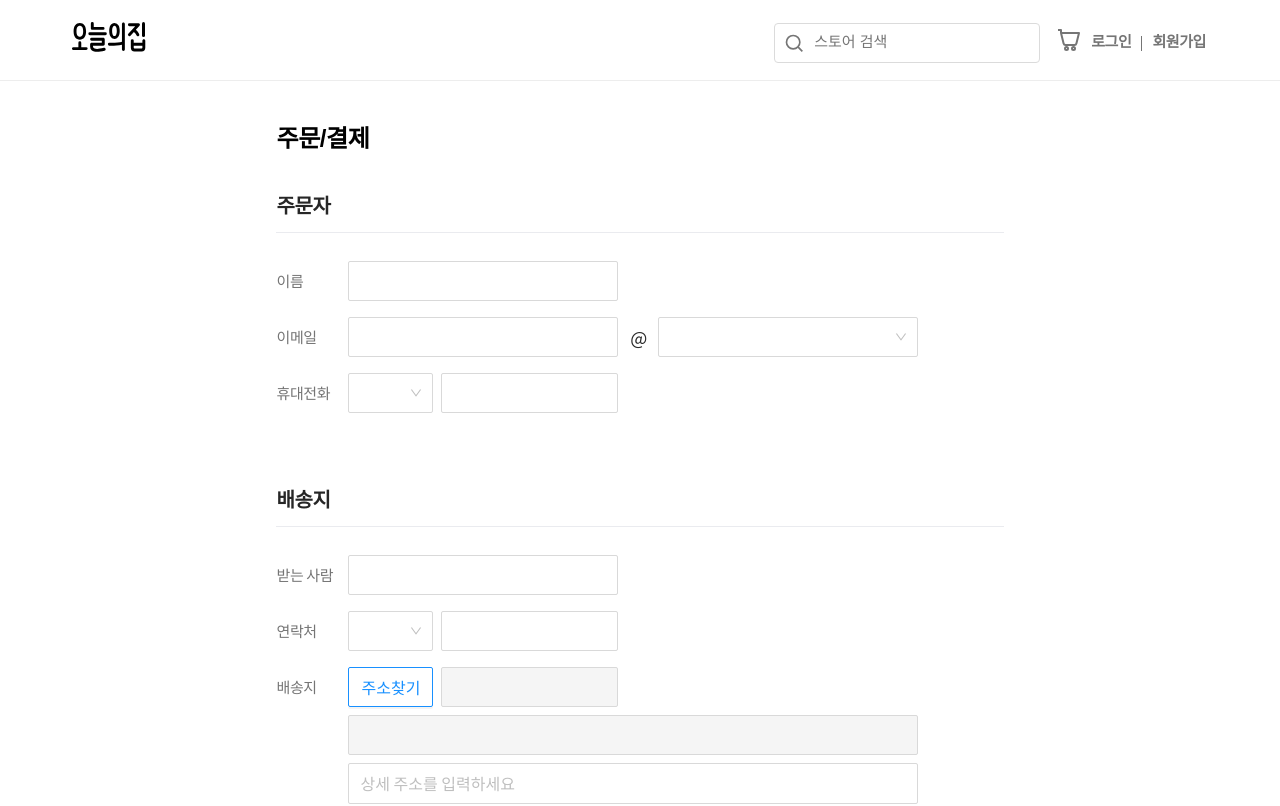
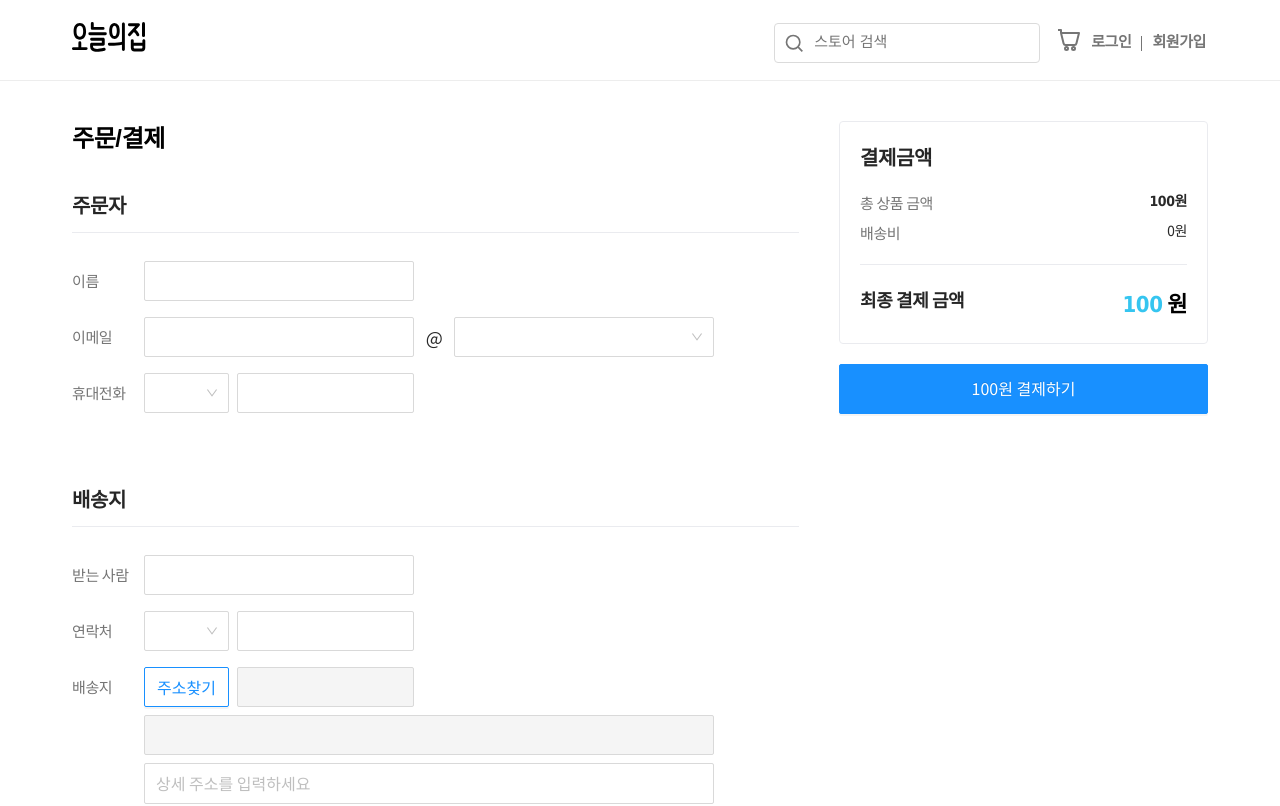
Before and after one commit to pinkdumbbel/ohoufront-docker, a React (Create React App) app: page /order in a window 1280 px wide. Shown: the top 806 px of the page. Built offline with nearby package versions, Linux system fonts and the light colour scheme.

Commit message:
주문페이지 퍼블리싱 완료

```diff
--- a/src/components/header/Header.tsx
+++ b/src/components/header/Header.tsx
@@ -6,13 +6,14 @@ import Input from '@/components/input/Input';
 import './style.css';
 import { Link } from 'react-router-dom';
 import HeaderNavigation from '../headerNavigation/HeaderNavigation';
+import { Affix } from 'antd';
 
 interface HeaderProps {
   onMounted: () => void;
 }
 
 const Header: React.FC<HeaderProps> = ({ onMounted }) => {
-  const [style, setStyle] = useState<React.CSSProperties>({ position: 'relative' });
+  /* const [style, setStyle] = useState<React.CSSProperties>({ position: 'relative' });
 
   const handleScroll = () => {
     if (window.scrollY > 0) {
@@ -33,11 +34,12 @@ const Header: React.FC<HeaderProps> = ({ onMounted }) => {
     return () => {
       window.removeEventListener('scroll', handleScroll);
     };
-  }, [window.scrollY]);
+  }, [window.scrollY]); */
 
   return (
     <header>
-      <div className="header-navigation" style={style}>
+      <Affix offsetTop={0}>
+        <div className="header-navigation" /* style={style} */>
           <div className="header-navigation-content">
             <div className="header-navigation-left">
               <Link to="/main">
@@ -67,6 +69,7 @@ const Header: React.FC<HeaderProps> = ({ onMounted }) => {
             </div>
           </div>
         </div>
+      </Affix>
     </header>
   );
 };
--- /dev/null
+++ b/src/components/order/OrderPaymentSticky.tsx
@@ -0,0 +1,42 @@
+import React from 'react';
+import { Button } from 'antd';
+
+const OrderPaymentSticky: React.FC = () => {
+  return (
+    <section className="order-payment-sticky-main">
+      <div className="sticky-container">
+        <div className="sticky-child">
+          <div className="order-payment-sticky-content-wrap">
+            <div className="order-payment-sticky-content">
+              <div className="order-payment-sticky-content-inner">
+                <div className="order-payment-sticky-content-header">결제금액</div>
+                <div className="order-payment-sticky-content-item">
+                  <div className="order-payment-sticky-content-item-title">총 상품 금액</div>
+                  <div className="order-payment-sticky-content-item-price product-total-price">100원</div>
+                </div>
+                <div className="order-payment-sticky-content-item">
+                  <div className="order-payment-sticky-content-item-title">배송비</div>
+                  <div className="order-payment-sticky-content-item-price ">0원</div>
+                </div>
+
+                <div className="order-payment-sticky-content-footer">
+                  <div className="order-payment-total-title">최종 결제 금액</div>
+                  <div className="order-payment-total-price">
+                    <span className="number">100</span>
+                    &nbsp;원
+                  </div>
+                </div>
+              </div>
+            </div>
+
+            <Button type="primary" size="large" className="order-total-payment-btn">
+              100원 결제하기
+            </Button>
+          </div>
+        </div>
+      </div>
+    </section>
+  );
+};
+
+export default OrderPaymentSticky;
--- a/src/components/order/style.css
+++ b/src/components/order/style.css
@@ -265,3 +265,98 @@
   padding: 20px 0px;
   box-sizing: border-box;
 }
+
+/* 총결제(postion: sticky) */
+.order-payment-sticky-main {
+  flex: 1 0 0px;
+  max-width: 36%;
+  padding-left: 40px;
+  box-sizing: border-box;
+  position: relative;
+}
+
+.sticky-container {
+  position: sticky;
+  top: 81px;
+}
+
+.sticky-child {
+  position: relative;
+}
+
+.order-payment-sticky-content-wrap {
+  padding-top: 40px;
+}
+
+.order-payment-sticky-content {
+  border-radius: 4px;
+  border: 1px solid #eaebef;
+  box-shadow: 0 2px 3px rgb((234, 235, 239)/40%);
+}
+
+.order-payment-sticky-content-inner {
+  padding: 20px;
+  box-sizing: border-box;
+}
+
+.order-payment-sticky-content-header {
+  font-size: 20px;
+  line-height: 30px;
+  margin-bottom: 20px;
+  font-weight: 700;
+}
+
+.order-payment-sticky-content-item {
+  display: flex;
+  align-content: center;
+  margin-bottom: 8px;
+}
+
+.order-payment-sticky-content-item-title {
+  width: 100px;
+  font-size: 15px;
+  line-height: 22px;
+  color: #757575;
+}
+
+.product-total-price {
+  font-weight: 700;
+}
+.order-payment-sticky-content-item-price {
+  flex: 1 0 0px;
+  text-align: right;
+  color: #292929;
+  line-height: 18px;
+  font-family: Tahoma, sans;
+}
+
+.order-payment-sticky-content-footer {
+  display: flex;
+  margin-top: 20px;
+  border-top: 1px solid #eaebef;
+  padding-top: 20px;
+}
+
+.order-payment-total-title {
+  font-size: 18px;
+  font-weight: 700;
+  flex: 1 0 0px;
+}
+
+.order-payment-total-price {
+  font-size: 22px;
+  text-align: right;
+  font-weight: 700;
+  color: #000;
+}
+
+.number {
+  color: #35c5f0;
+  font-family: Tahoma, sans;
+}
+
+.order-total-payment-btn {
+  width: 100%;
+  height: 50px;
+  margin-top: 20px;
+}
--- a/src/pages/market/order/container/OrderPage.tsx
+++ b/src/pages/market/order/container/OrderPage.tsx
@@ -1,5 +1,6 @@
 import AppLayout from '@/components/appLayout/AppLayout';
 import Order from '@/components/order/Order';
+import OrderPaymentSticky from '@/components/order/OrderPaymentSticky';
 import { FieldData } from '@/types/common';
 import { Form } from 'antd';
 import React, { useState } from 'react';
@@ -19,6 +20,8 @@ const OrderPage: React.FC = () => {
             <Order title="결제 수단" isPayment />
           </Form>
         </div>
+
+        <OrderPaymentSticky />
       </div>
     </AppLayout>
   );
--- a/src/pages/market/selling/container/SellingInfo.tsx
+++ b/src/pages/market/selling/container/SellingInfo.tsx
@@ -1,9 +1,7 @@
-import React, { RefObject, useCallback, useEffect, useRef, useState } from 'react';
-import { Button, Col, Row, Tabs, Affix, Slider } from 'antd';
+import React from 'react';
+import { Button, Col, Row, Tabs, Affix } from 'antd';
 import './sellingInfo.css';
 import SellingOption from '@/components/sellingOption/SellingOption';
-import usePosition from '@/hooks/usePosition';
-import { OptGroup } from 'rc-select';
 
 interface SellingInfoProps {
   intersect?: number;
@@ -14,8 +12,8 @@ const SellingInfo: React.FC<SellingInfoProps> = () => {
 
   return (
     <>
-      <div className="sticky-container production-selling-navigation-wrap" style={{ position: 'sticky', top: '80px' }}>
-        <div className="sticky-child production-selling-navigation">
+      <div className="production-selling-navigation-wrap" style={{ position: 'sticky', top: '75px' }}>
+        <div className="production-selling-navigation">
           <Tabs defaultActiveKey="1" className="production-selling-navigation-content">
             {tabsTitle.map((tab, i) => (
               <Tabs.TabPane tab={tab} key={i + 1} />
```
Lines whose indentation alone changed are shown as unchanged.
